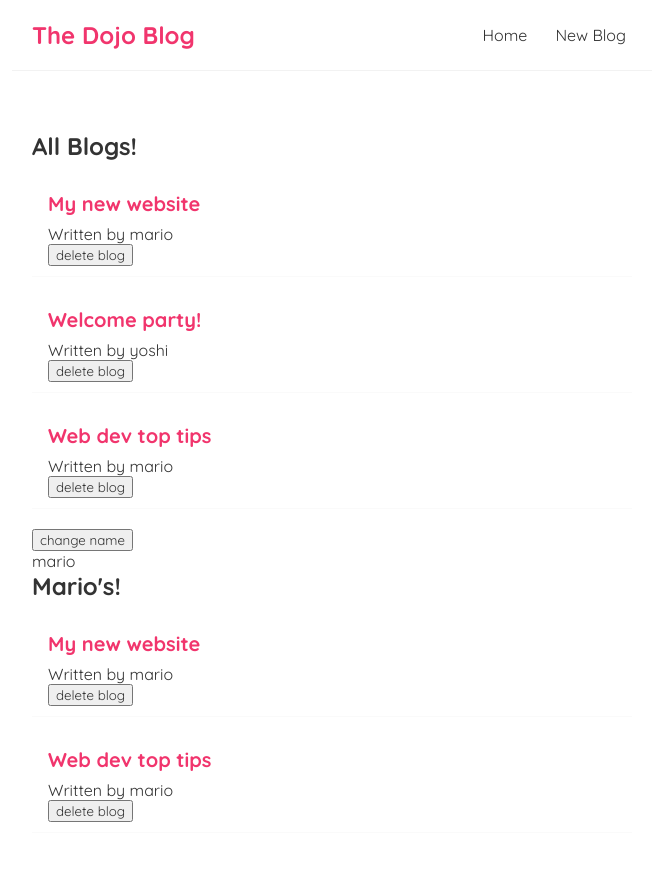
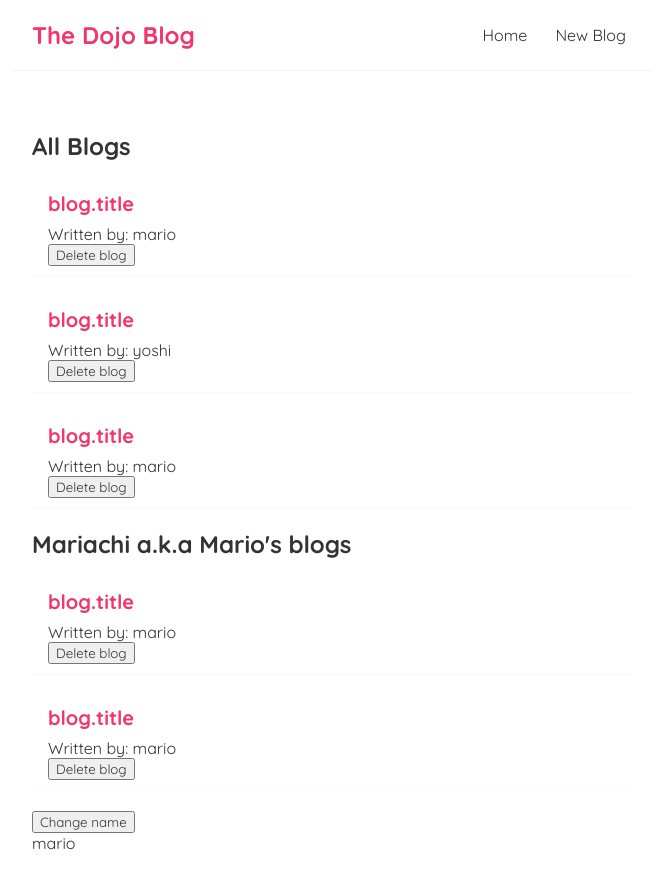
Before and after one commit to romankolivashko/DojoBlog, a React (Create React App) app: page / in a window 1280 px wide. Shown: the top 888 px of the page, without its empty margins (308-964 px from the left). Built offline with nearby package versions, Linux system fonts and the light colour scheme.

Commit message:
More use of useEffect method

```diff
--- a/src/BlogList.js
+++ b/src/BlogList.js
@@ -1,21 +1,17 @@
-//import handleDelete from './Home';
-
 const BlogList = ({ blogs, title, handleDelete }) => {
   // const blogs = props.blogs;
   // const title = props.title;
 
-  //console.log(props, blogs);
-
   return (
-    <div className="blog-list">
+    <div className="blogplist">
       <h2>{ title }</h2>
-      {blogs.map((blog)  => (
-          <div className="blog-preview" key={blog.id} >
-            <h2>{ blog.title }</h2>
-            <p>Written by { blog.author }</p>
-            <button onClick={() => {handleDelete(blog.id)}}>delete blog</button>
+      {blogs.map((blog) =>
+          <div className="blog-preview">
+            <h2> blog.title </h2>
+            <p> Written by: {blog.author} </p>
+            <button onClick={() => handleDelete(blog.id)}>Delete blog</button>
           </div>
-        ))}
+        )}
     </div>
    );
 }
--- a/src/Home.js
+++ b/src/Home.js
@@ -2,8 +2,6 @@ import { useState, useEffect } from "react";
 import BlogList from "./BlogList";
 
 const Home = () => {
-
-
     const [blogs, setBlogs] = useState([
       { title: 'My new website', body: 'lorem ipsum...', author: 'mario', id: 1 },
       { title: 'Welcome party!', body: 'lorem ipsum...', author: 'yoshi', id: 2 },
@@ -13,21 +11,21 @@ const Home = () => {
     const [name, setName] = useState('mario');
 
     const handleDelete = (id) => {
-      const newBlogs = blogs.filter((blog) => blog.id !== id);
+      const newBlogs = blogs.filter(blog => blog.id !== id);
       setBlogs(newBlogs);
     }
 
-    useEffect(()=> {
+    useEffect(() => {
       console.log('use effect ran');
       console.log(name);
     }, [name]);
 
     return (
       <div className="home">
-        <BlogList blogs={blogs} title="All Blogs!" handleDelete={handleDelete} />
-        <button onClick={() => setName('luigi')}>change name</button>
+        <BlogList blogs = {blogs} title = "All Blogs" handleDelete={handleDelete} />
+        <BlogList blogs = {blogs.filter((blog) => blog.author === 'mario' )} title = "Mariachi a.k.a Mario's blogs" />
+        <button onClick={() => setName('luigi')}>Change name</button>
         <p>{ name }</p>
-        <BlogList blogs={blogs.filter((blog)=> blog.author === 'mario' )} title="Mario's!" />
       </div>
     );
 }
```
